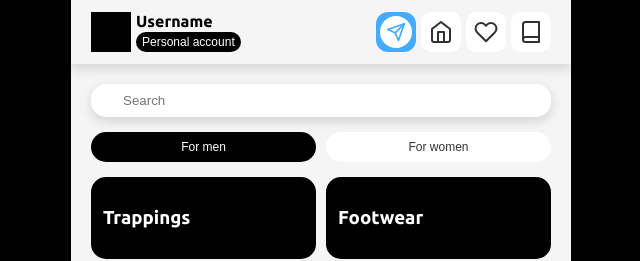
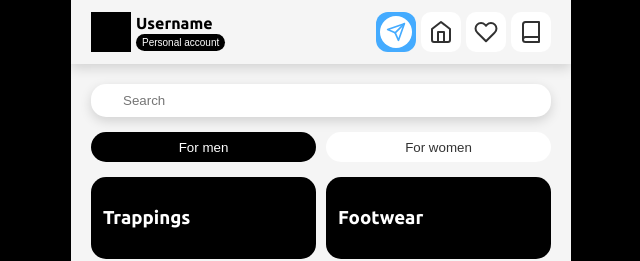
Before and after one commit to K40N45H1Q/ReactApplication, a React (Create React App) app: page / in a window 1280 px wide. Shown: the top 261 px of the page, without its empty margins (319-959 px from the left). Built offline with nearby package versions, Linux system fonts and the light colour scheme.

Commit message:
Fixed incorrect products display

```diff
--- a/src/components/Header/Header.css
+++ b/src/components/Header/Header.css
@@ -41,11 +41,11 @@ span {
     font-weight: bold;
 }
 
-button {
+.info-btn {
     color: white;
     border: none;
     padding: 3px 6px;
     background: black;
     border-radius: 15px;
-    font-size: 12px;
+    font-size: 10px;
 }
--- a/src/components/Header/Header.jsx
+++ b/src/components/Header/Header.jsx
@@ -14,7 +14,7 @@ function Header() {
                 <div className="profile"></div>
                 <div className="info">
                     <span className="username">Username</span>
-                    <button>Personal account</button>
+                    <button className="info-btn">Personal account</button>
                 </div>
             </div>
             <div className="right-section">
--- a/src/components/PopularItems/PopularItems.module.css
+++ b/src/components/PopularItems/PopularItems.module.css
@@ -15,7 +15,8 @@
 }
 
 .ProductImage {
-    width: 225px;
-    height: 225px;
+    width: 100%;
+    height: 100%;
+    aspect-ratio: 1/1;
     background: black;
 }
```
